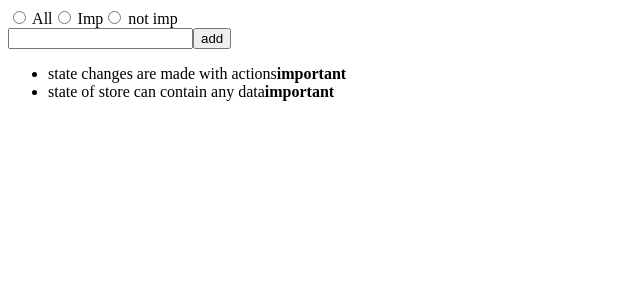
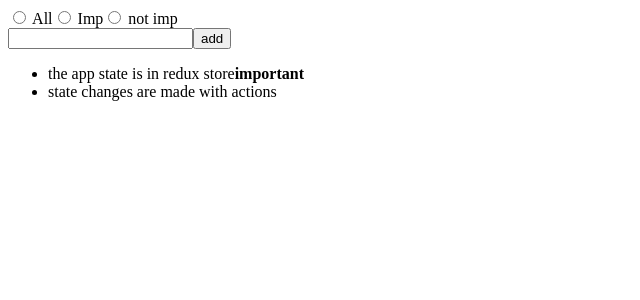
Before and after one commit to pratikdevdas/reduxexperiment, a React (Create React App) app: page / in a window 1280 px wide. Shown: the top 300 px of the page, without its empty margins (0-640 px from the left). Built offline with nearby package versions, Linux system fonts and the light colour scheme; data requests are answered from the project's data file.

Commit message:
with only append note Action

```diff
--- /dev/null
+++ b/db.json
@@ -0,0 +1,14 @@
+{
+  "notes": [
+    {
+      "content": "the app state is in redux store",
+      "important": true,
+      "id": 1
+    },
+    {
+      "content": "state changes are made with actions",
+      "important": false,
+      "id": 2
+    }
+  ]
+}
--- a/src/index.js
+++ b/src/index.js
@@ -2,18 +2,23 @@
 import ReactDOM from 'react-dom';
 import App from './App';
 import { Provider } from 'react-redux';
-import noteReducer from './reducer/noteReducer';
 import filterReducer from './reducer/filterReducer';
 import { configureStore } from '@reduxjs/toolkit';
+import noteService from './services/notes'
+import noteReducer,{ appendNote } from './reducer/noteReducer';
 
-  const store = configureStore({
+const store = configureStore({
   reducer: {
     notes: noteReducer,
     filter:filterReducer
   }
 })
 
-console.log(store.getState());
+noteService.getAll().then(notes => notes.forEach(note => {
+    store.dispatch(appendNote(note))
+})
+)
+
 ReactDOM.render(
   <Provider store={store}>
     <App />
--- a/src/reducer/noteReducer.js
+++ b/src/reducer/noteReducer.js
@@ -1,24 +1,11 @@
 import { createSlice } from "@reduxjs/toolkit"
-
-const initialState = [
-    {
-        content:'state changes are made with actions',
-        important:true,
-        id:1
-      },
-      {
-        content:'state of store can contain any data',
-        important:true,
-        id:2
-      }
-]
 
 const generateId =() => { return Number((Math.random* 100000).toFixed(0))}
 
 
 const noteSlice = createSlice({
     name: 'notes',
-    initialState,
+    initialState: [],
     reducers:{
         createNote(state,action){
             const content = action.payload
@@ -27,9 +14,12 @@ const noteSlice = createSlice({
                 important:false,
                 id: generateId()
             })
+        },
+        appendNote(state,action){
+            state.push(action.payload)
         }
     }
 })
 
-  export const {createNote} = noteSlice.actions
+  export const {createNote,appendNote} = noteSlice.actions
   export default noteSlice.reducer
--- /dev/null
+++ b/src/services/notes.js
@@ -0,0 +1,10 @@
+import axios from "axios";
+
+const baseUrl = 'http://localhost:3004/notes'
+
+const getAll = async()=>{
+    const response = await axios.get(baseUrl)
+    return response.data
+}
+
+export default { getAll }
```
Also changed, not shown: package.json (+7 -1 lines), 1 other file (tests, documents, lock files or other folders).
